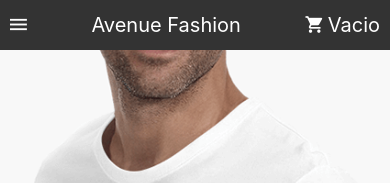
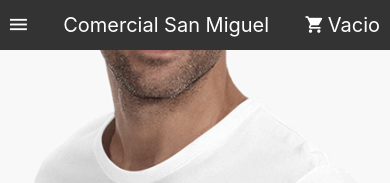
Before and after one commit to Tsarso/proyectofinalV5, a plain HTML site: page index.html in a window 390 px wide. Shown: the top 183 px of the page. Drawn offline with Linux system fonts and the light colour scheme.

Commit message:
cambio titulo

```diff
--- a/index.html
+++ b/index.html
@@ -33,7 +33,7 @@
         <nav class="navbar">
             <header class="nabvar-mobile is-size-5-mobile">
                 <a class="navbar-mobile-link has-text-white" href="#" id="btn-mobile"><i class="zmdi zmdi-menu"></i></a>
-                <a class="navbar-mobile-link has-text-white" href="index.html">Avenue Fashion</a>
+                <a class="navbar-mobile-link has-text-white" href="index.html">Comercial San Miguel</a>
                 <a class="navbar-mobile-link has-text-white" href="#"><i class="zmdi zmdi-shopping-cart"></i> Vacio</a>
             </header>
             <nav class="nav-menu" id="mySidenav">
```
